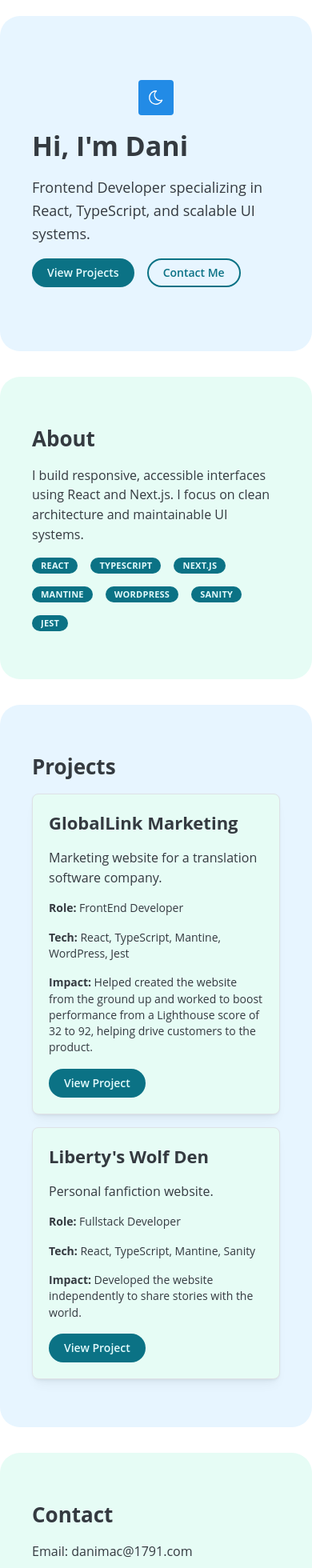
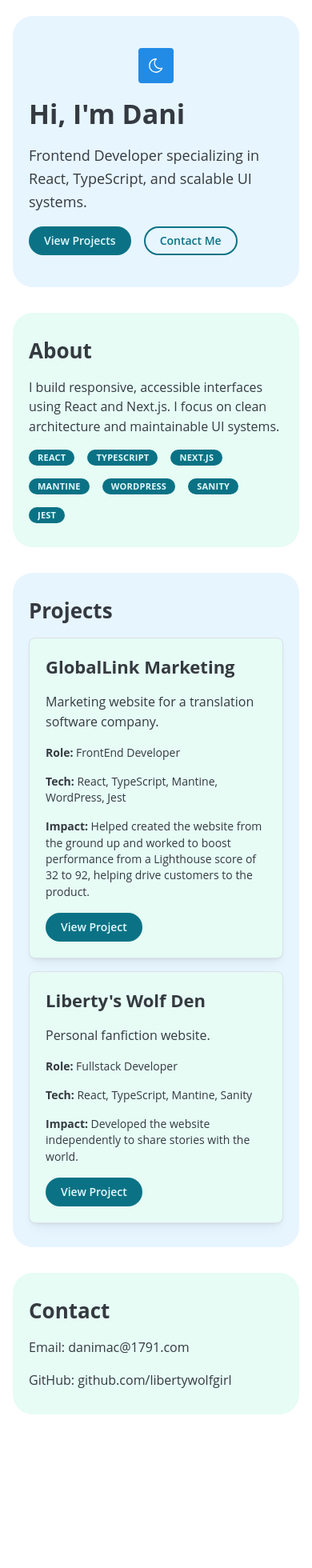
Before and after one commit to libertywolfgirl/Portfolio, a Next.js app: page / in a window 390 px wide. Shown: the top 1960 px of the page at 80% size. After the commit the page ends 1788 px from the top, so only its background shows below. Built offline with nearby package versions, Linux system fonts and the light colour scheme.

Commit message:
mobile view

```diff
--- a/src/app/components/About.tsx
+++ b/src/app/components/About.tsx
@@ -2,7 +2,14 @@ import { Container, Title, Text, Group, Stack, Badge } from "@mantine/core";
 
 const About = () => {
   return (
-    <Container variant="teal" w="100%" size="md" py={60} px={40} bdrs={25}>
+    <Container
+      variant="teal"
+      w="100%"
+      size="md"
+      py={{ base: 30, md: 60 }}
+      px={{ base: 20, md: 40 }}
+      bdrs={25}
+    >
       <Stack>
         <Title order={2}>About</Title>
         <Text>
--- a/src/app/components/Contact.tsx
+++ b/src/app/components/Contact.tsx
@@ -6,8 +6,8 @@ const Contact = () => {
       variant="teal"
       w="100%"
       size="md"
-      py={60}
-      px={40}
+      py={{ base: 30, md: 60 }}
+      px={{ base: 20, md: 40 }}
       bdrs={25}
       id="contact"
     >
--- a/src/app/components/Hero.tsx
+++ b/src/app/components/Hero.tsx
@@ -13,7 +13,14 @@ import {
 
 const Hero = () => {
   return (
-    <Container variant="blue" w="100%" size="md" py={80} px={40} bdrs={25}>
+    <Container
+      variant="blue"
+      w="100%"
+      size="md"
+      py={{ base: 40, md: 80 }}
+      px={{ base: 20, md: 40 }}
+      bdrs={25}
+    >
       <Stack gap="md">
         <Flex justify="center">
           <ColorSchemeToggle />
--- a/src/app/components/Projects.tsx
+++ b/src/app/components/Projects.tsx
@@ -28,9 +28,9 @@ const Projects = () => {
       variant="blue"
       w="100%"
       size="md"
-      py={60}
+      py={{ base: 30, md: 60 }}
       id="projects"
-      px={40}
+      px={{ base: 20, md: 40 }}
       bdrs={25}
     >
       <Stack>
--- a/src/app/page.tsx
+++ b/src/app/page.tsx
@@ -7,7 +7,7 @@ import Projects from "./components/Projects";
 const Page = () => {
   return (
     <main>
-      <Stack gap="xl" my="lg">
+      <Stack gap="xl" my="lg" px="md">
         <Hero />
         <About />
         <Projects />
```
